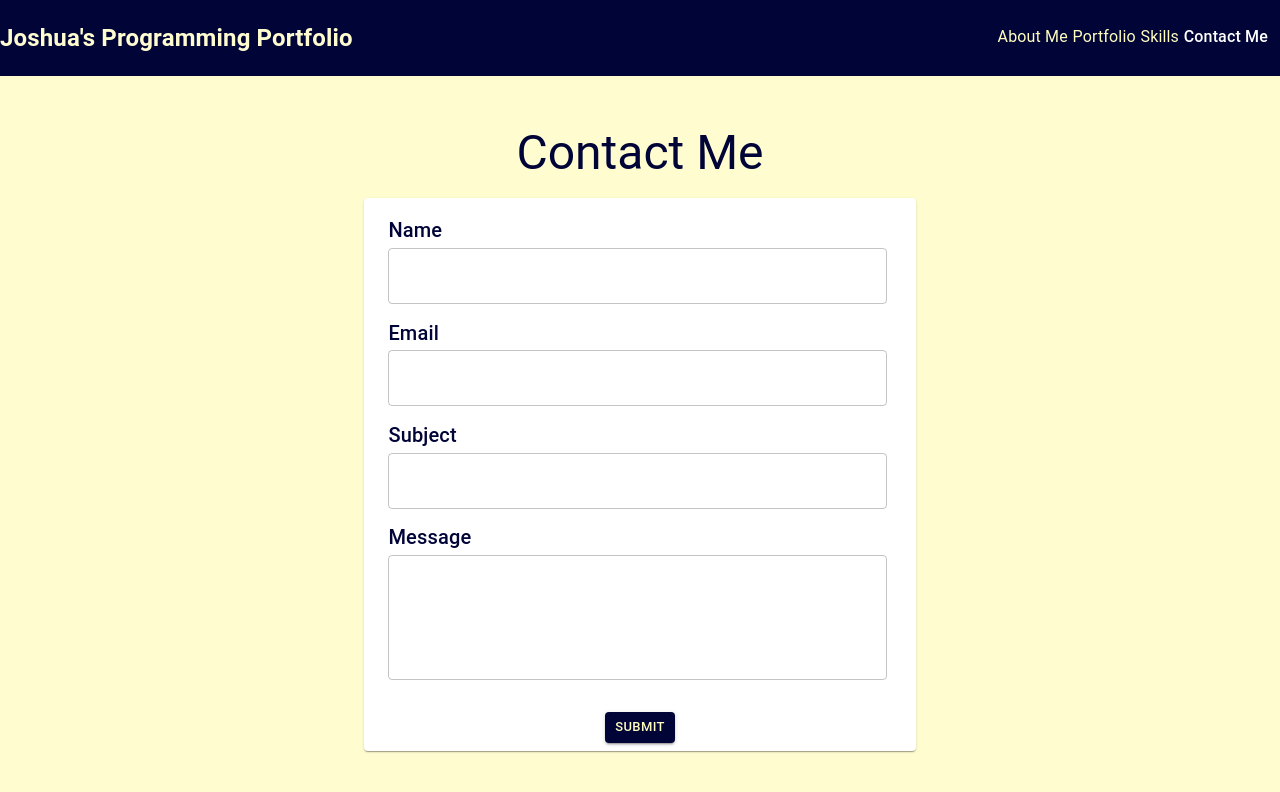
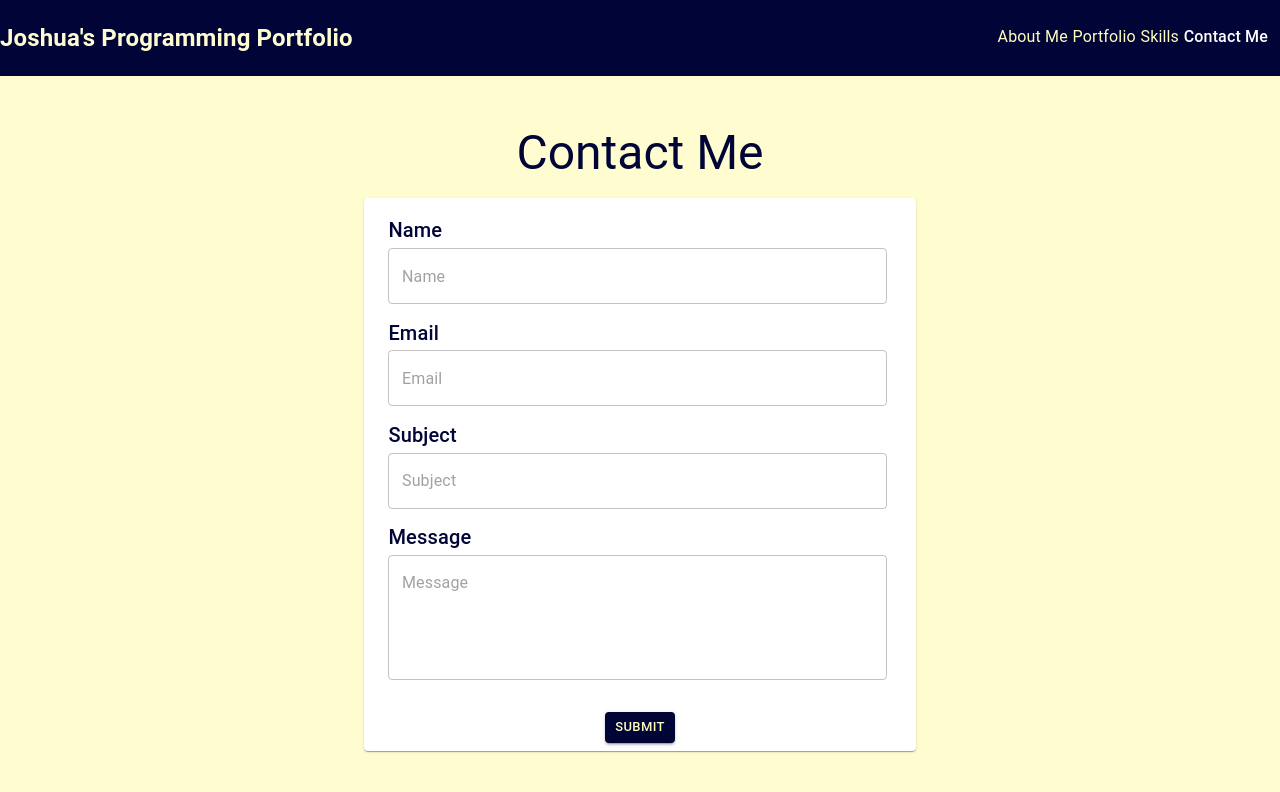
Before and after one commit to CoderJ01/material-ui-programming-portfolio, a React (Create React App) app: page /contact-me in a window 1280 px wide. Shown: the top 792 px of the page. Built offline with nearby package versions, Linux system fonts and the light colour scheme.

Commit message:
textfield placeholders

```diff
--- a/src/pages/ContactMe/ContactMe.page.jsx
+++ b/src/pages/ContactMe/ContactMe.page.jsx
@@ -36,7 +36,11 @@ const ContactMe = () => {
                             noValidate
                             autoComplete="off"
                             >
-                            <TextField id="outlined-basic" variant="outlined"/>
+                            <TextField
+                                id="outlined-basic"
+                                variant="outlined"
+                                placeholder="Name"
+                            />
                         </Box>
                     </CardContent>
                     {/* two  */}
@@ -52,7 +56,11 @@ const ContactMe = () => {
                             noValidate
                             autoComplete="off"
                             >
-                            <TextField id="outlined-basic" variant="outlined"/>
+                            <TextField
+                                id="outlined-basic"
+                                variant="outlined"
+                                placeholder='Email'
+                            />
                         </Box>
                     </CardContent>
                     {/* three */}
@@ -68,7 +76,11 @@ const ContactMe = () => {
                             noValidate
                             autoComplete="off"
                             >
-                            <TextField id="outlined-basic" variant="outlined"/>
+                            <TextField
+                                id="outlined-basic"
+                                variant="outlined"
+                                placeholder="Subject"
+                            />
                         </Box>
                     </CardContent>
                     {/* four */}
@@ -89,6 +101,7 @@ const ContactMe = () => {
                             multiline
                             rows={4}
                             variant="outlined"
+                            placeholder="Message"
                             />
                         </Box>
                     </CardContent>
```
